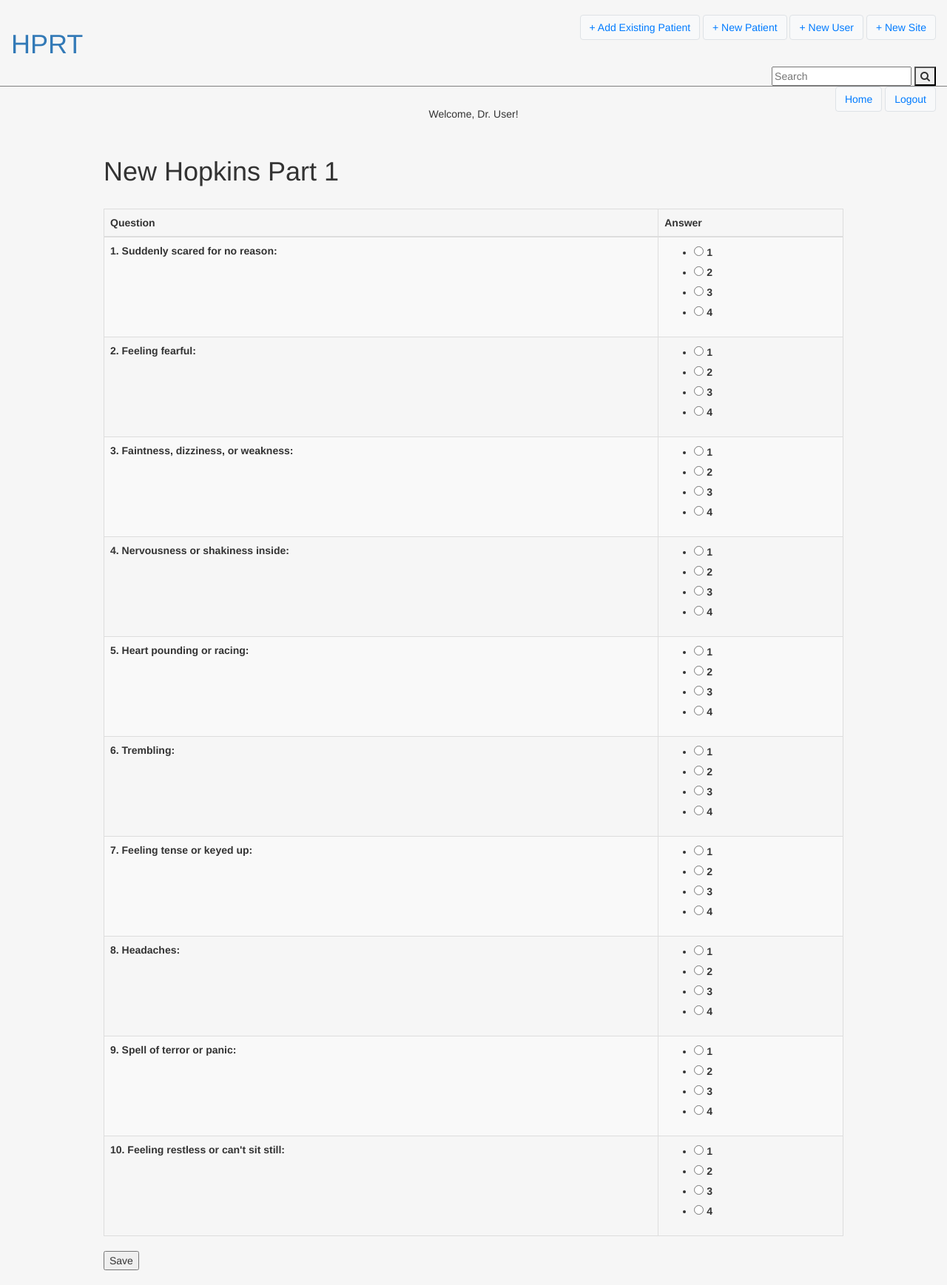
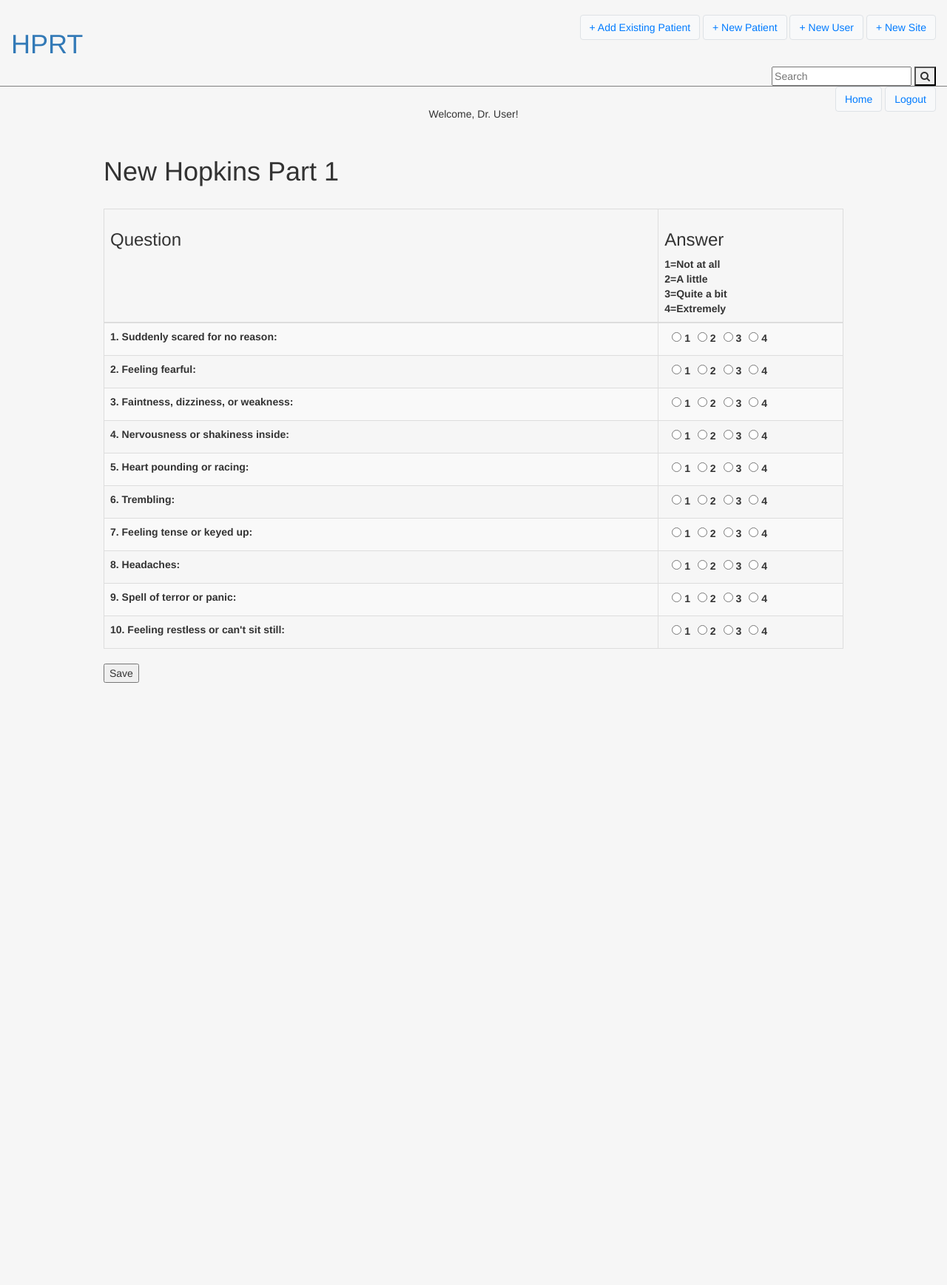
Before and after one commit to sbetti02/HTQR, a Django app: page /toolkit/new_hp1/1 in a window 1280 px wide. Shown: the whole page at 74% size. After the commit the page ends 923 px from the top, so only its background shows below. Run offline with Django 3.2, Linux system fonts and the light colour scheme; the visitor is signed in with stand-in values (Sample User, id 1); parts of the project's set-up code (start-up, migrations or seed data) failed here and were passed over; some libraries are stand-ins or nearby versions.

Commit message:
added CSS to get checkboxes (1-4) to be horizontally inline

```diff
--- a/src/HPRT/templates/hp1_new.html
+++ b/src/HPRT/templates/hp1_new.html
@@ -28,11 +28,29 @@
 	{% endif %}
 
 	{% csrf_token %}
+		<style>
+            ul {
+                margin: 0px;
+                padding-left: 0px;
+                float: left;
+            }
+            ul li {
+                float: left;
+                display: inline;
+                padding-left: 10px;
+            }
+        </style>
 		<table border=1 class="table table-bordered table-striped">
 			<thead>
 				<tr>
-					<th style="width: 75%">Question</th>
-					<th style="width: 25%">Answer</th>
+					<th style="width: 75%; vertical-align: top; margin-left: 10px"><h3>Question</h3></th>
+					<th style="width: 25%; vertical-align: top; margin-left: 10px">
+						<h3>Answer</h3>
+						1=Not at all<br>
+						2=A little<br>
+						3=Quite a bit<br>
+						4=Extremely
+					</th>
 				</tr>
 			</thead>
 			<tbody>
```
Also changed, not shown: src/HPRT/templates/dsmv_new.html (+21 -3 lines), src/HPRT/templates/hp2_new.html (+20 -2 lines).
